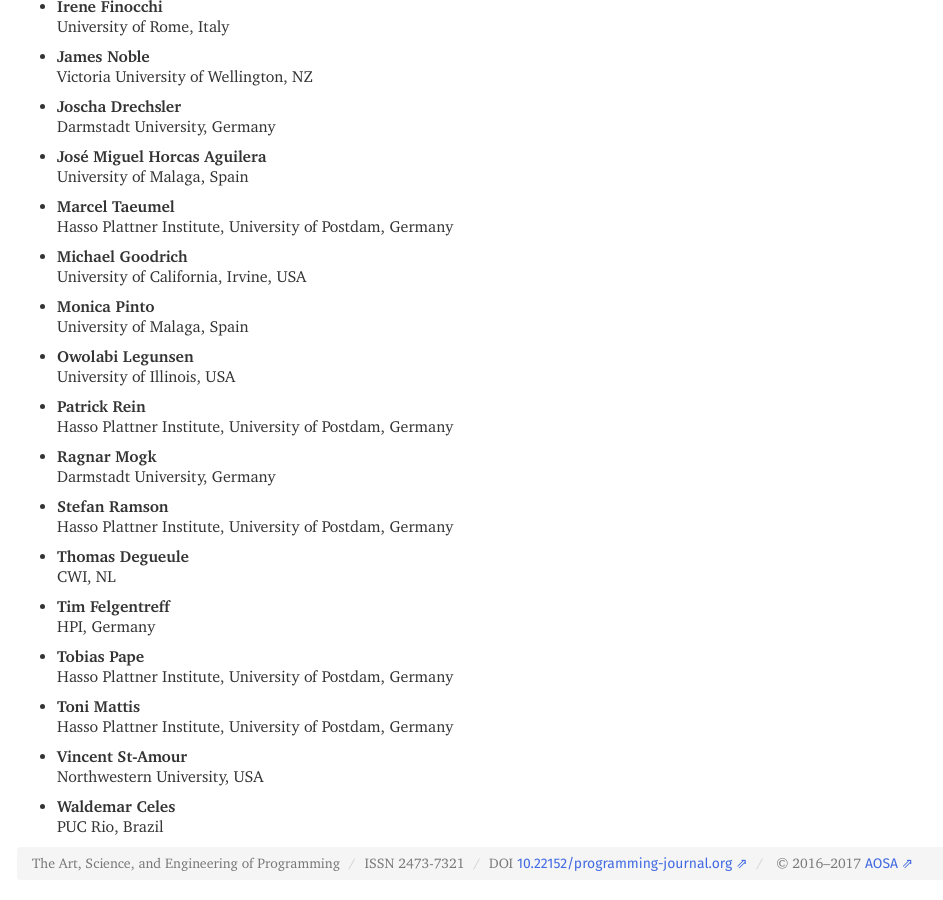
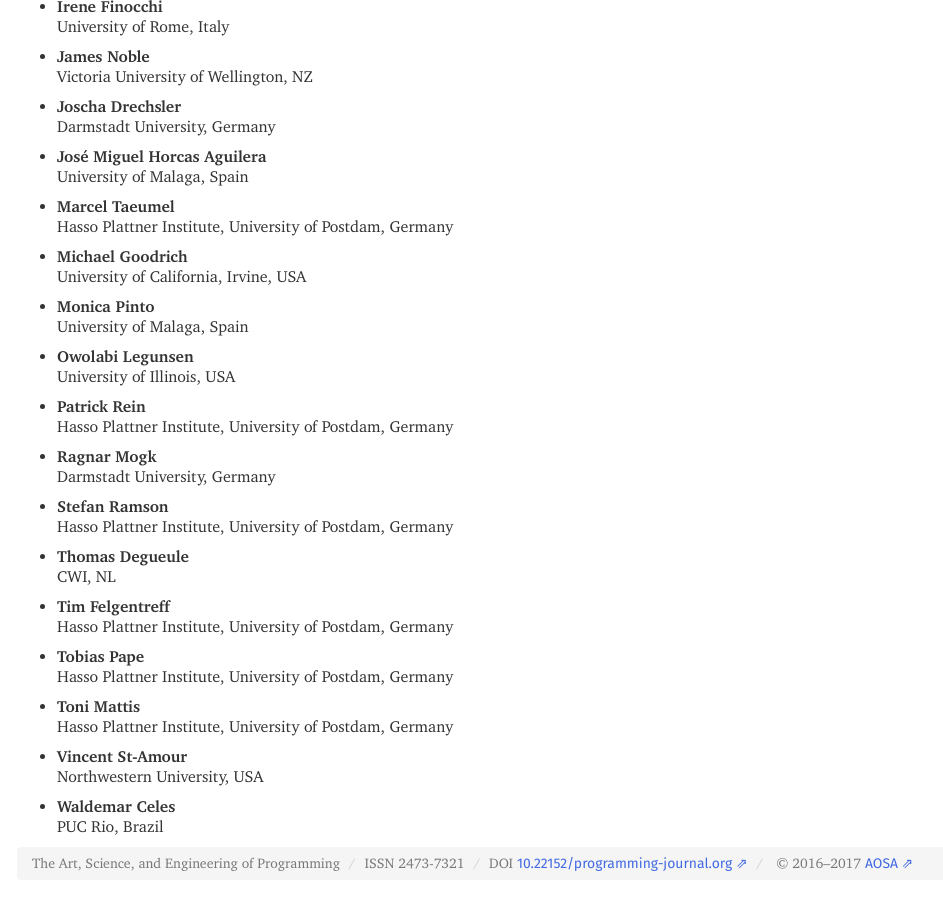
Before and after one commit to programming-journal/programming-journal.github.io, a Jekyll site: the page built from 2017/1/issue2/reviewers.markdown, in a window 1280 px wide and 900 px high, scrolled down 1502 px. Shown: the whole window, without its empty margins (53-996 px from the left). Built offline with Jekyll 4.4.1, drawn with Linux system fonts in a browser that asks for light colours; nearby versions of some CDN libraries.

Commit message:
harmonize hpi affiliation

```diff
--- a/_data/reviewers_issue2_additional.yml
+++ b/_data/reviewers_issue2_additional.yml
@@ -47,7 +47,7 @@
   affiliation: CWI, NL
 
 - name: Tim Felgentreff
-  affiliation: HPI, Germany
+  affiliation: Hasso Plattner Institute, University of Postdam, Germany
 
 - name: Tobias Pape
   affiliation: Hasso Plattner Institute, University of Postdam, Germany
```
